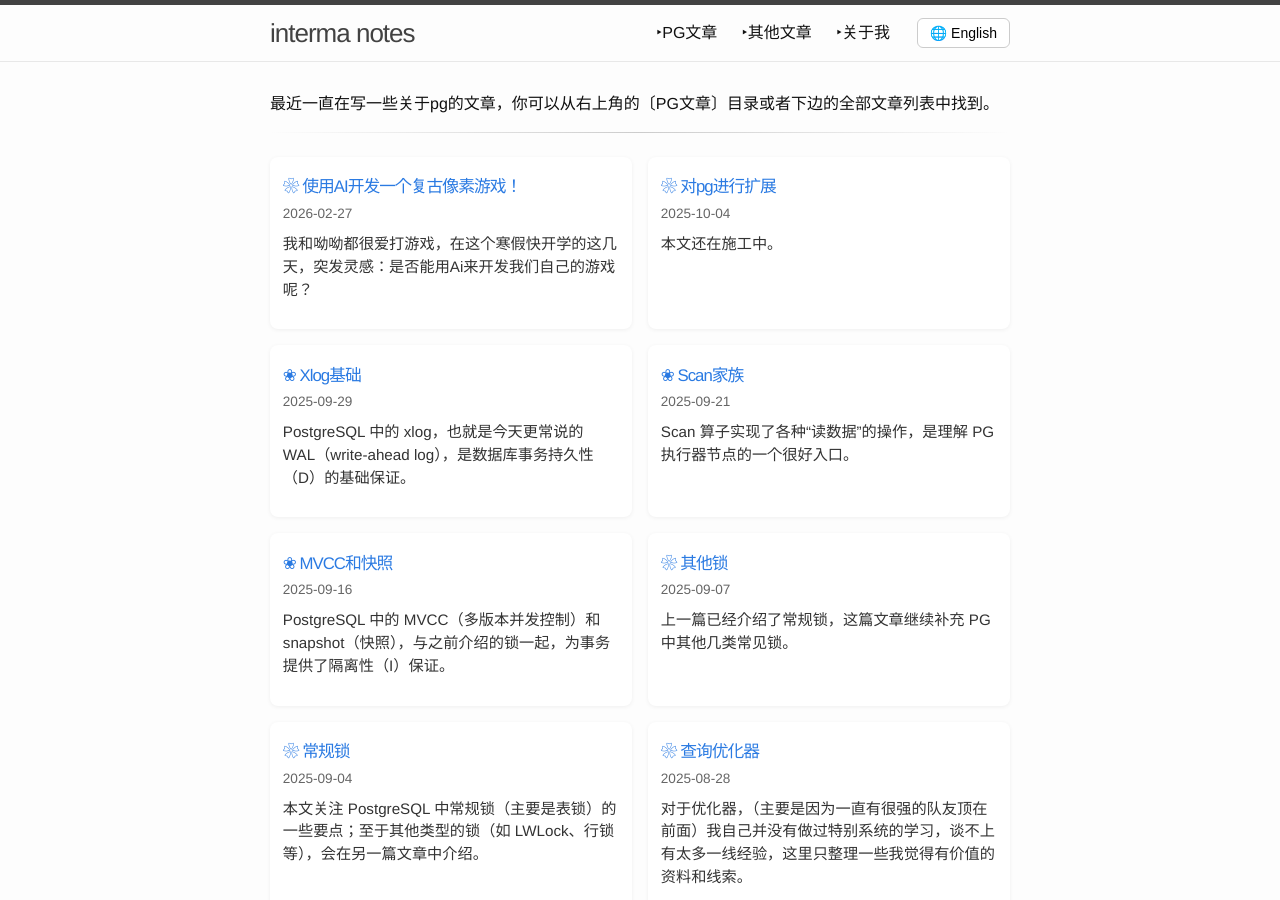
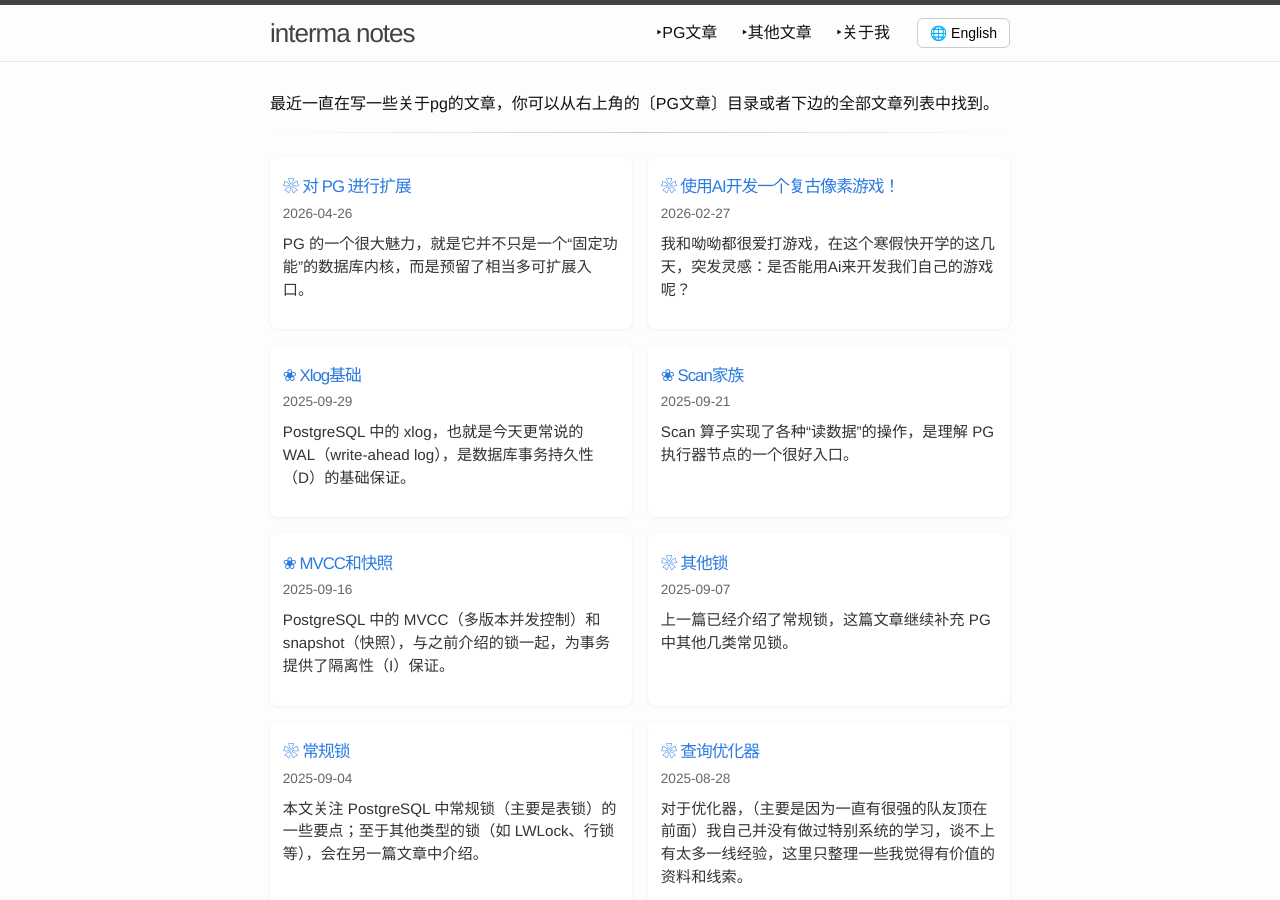
Before and after one commit to interma/interma.github.io, a Jekyll site: the page built from index.markdown, in a window 1280 px wide and 900 px high. Built offline with Jekyll 4.4.1, drawn with Linux system fonts in a browser that asks for light colours; some of the changed lines change nothing that is shown.

Commit message:
add extension

````diff
--- a/_posts/2025-11-09-extension.markdown
+++ /dev/null
@@ -1,18 +0,0 @@
----
-layout: post
-title:  "对pg进行扩展"
-date:   2025-10-04 09:23:57 +0800
-permalink: /postgres/extension.html
-tags: [postgres]
----
-
-本文还在施工中。
-
-后续准备系统梳理一下 PG 的几类扩展入口，例如：
-- SQL / C 函数与自定义类型
-- hook 机制
-- 自定义执行器节点（如 Custom Scan）
-- 自定义索引 AM / Table AM
-- FDW、background worker 等扩展点
-
-等正文补全后，再把这些内容串起来看。
--- /dev/null
+++ b/_posts/2026-04-26-extension.markdown
@@ -0,0 +1,332 @@
+---
+layout: post
+title:  "对 PG 进行扩展"
+date:   2026-04-26 15:19:23 +0800
+permalink: /postgres/extension.html
+tags: [postgres, extension]
+---
+
+PG 的一个很大魅力，就是它并不只是一个“固定功能”的数据库内核，而是预留了相当多可扩展入口。
+
+轻量一些的需求，可以只写 SQL 函数或 C UDF；再重一些，可以通过 hook 改写内核行为；如果还不够，就继续往执行器、访问方法、外部数据访问甚至后台任务框架里深入。
+
+不过，“PG 扩展”这个词本身有两层含义：
+- 一层是 packaging 意义上的 extension，即 `CREATE EXTENSION xxx` 这种可安装模块。
+- 另一层是更广义的 extensibility，即 PostgreSQL 内核提供了哪些能力边界，允许你把新逻辑插进去。
+
+本文章侧重于介绍第二个方面。
+
+### 基础
+一个粗略的可扩展点的分层图：
+
+```txt
+SQL 层
+  ├─ function / aggregate / operator / type
+规划与执行
+  ├─ planner hook
+  ├─ executor hook
+  └─ Custom Path / Custom Scan
+存储访问层
+  ├─ index AM
+  └─ table AM
+对外连接与后台任务
+  ├─ FDW
+  └─ background worker
+```
+
+> 留意：在Sql词法/语法层面是没有hook的。所以要新增语法特性的话，只能通过函数、类型、operator 来实现。或者直接硬编码到pg代码中。
+
+如果按“侵入性”和“实现难度”来排，大致也是从上到下逐步增加：
+- SQL / C 函数：最容易上手，适合新增计算逻辑。
+- hook：适合在已有流程上做全局增强或观测。
+- Custom Scan / Custom Path：适合把某类查询改写成自定义执行逻辑。
+- index AM / table AM：适合深度改造存储与访问方式，复杂度很高。
+- FDW / background worker：适合连接外部系统，或在数据库内长期运行后台任务。
+
+对大多数业务需求来说，其实很少一上来就需要碰 AM 或执行器节点。通常是先从“能不能用函数、类型、operator、hook 解决”开始。
+
+### SQL / C 函数与自定义类型
+这是最常见、也最“正统”的扩展入口。
+
+★函数
+
+最简单的情况，是新增一个 SQL 函数，甚至只是对已有函数做组合：
+
+```sql
+CREATE FUNCTION my_add(a int, b int)
+RETURNS int
+LANGUAGE SQL
+AS $$
+    SELECT a + b
+$$;
+```
+
+如果性能敏感，或者需要直接操作 PG 内部数据结构，就可以继续往 C 函数走：
+
+```c
+PG_MODULE_MAGIC;
+
+PG_FUNCTION_INFO_V1(my_add);
+
+Datum
+my_add(PG_FUNCTION_ARGS)
+{
+    int32 a = PG_GETARG_INT32(0);
+    int32 b = PG_GETARG_INT32(1);
+    PG_RETURN_INT32(a + b);
+}
+```
+
+这里最核心的点是：PostgreSQL 把函数看成非常基础的可扩展单元。很多看起来像“语法特性”的东西，底层其实都能回到函数机制上，比如：
+- 普通标量函数
+- aggregate / window function
+- operator 背后的实现函数
+- 某些 type 的输入输出函数
+
+因此如果你的需求本质上是“新增一种计算”，优先考虑函数往往是最自然的路径。
+
+★自定义类型
+
+再进一步，就是自定义类型。比如：
+- 一个新的压缩向量类型
+- 特殊编码格式的二进制类型
+- 带额外语义的 domain / enum / range
+
+自定义类型本身通常并不是孤立存在的，而是要和下面这些能力配套：
+- 输入输出函数：告诉 PG 如何解析和打印这个类型。
+- 比较函数与 operator：让它能参与表达式计算。
+- opclass / opfamily：让它能真正接入索引体系。
+- selectivity / statistics 支持：让优化器对它“有感觉”。
+
+这也是为什么很多看起来只是“加一个类型”的扩展，最后会越做越大。比如 `pgvector` 的核心价值并不只是“新增 vector 类型”，而是围绕这个类型继续补上距离计算、索引支持和查询语义。
+
+如果是类型这一侧，可以先记住这几个关键词：
+- `TypeName` / `Oid`：SQL 层类型最终都会映射到 catalog 里的类型 OID。
+- 输入输出函数：通常就是 `xxx_in` / `xxx_out` 这类入口。
+- `pg_type`：类型元信息最终注册到这里。
+- `pg_opclass` / `pg_opfamily`：类型要接入索引体系时经常会碰到。
+
+★打包成 extension
+
+如果要做成可安装模块，通常还会有这样一层目录结构：
+
+```txt
+myext/
+  ├─ myext.control
+  ├─ sql/
+  │   └─ myext--1.0.sql
+  └─ src/
+      └─ myext.c
+```
+
+大致过程如下：
+
+```txt
+CREATE EXTENSION myext
+    -> 读取 myext.control
+    -> 执行 sql/myext--1.0.sql
+    -> 在需要时加载动态库
+    -> 把 SQL 对象注册进系统 catalog
+```
+
+### hook 机制
+如果说函数更像“新增能力”，那么 hook 更像“在内核既有流程中插一刀”。
+
+典型 hook 包括：
+- `planner_hook`：介入查询规划流程，可以做 plan 前后的观测、改写或替换规划策略。
+- `ProcessUtility_hook`：介入 DDL / utility 语句处理流程，比如 `CREATE`、`ALTER`、`COPY`、`EXPLAIN` 等。
+- `ExecutorStart_hook` / `ExecutorRun_hook` / `ExecutorEnd_hook`：介入执行器生命周期，适合做执行期统计、审计和运行控制。
+- `object_access_hook`：在 catalog 对象被创建、修改、删除等操作时触发，适合做对象级审计或限制。
+- `emit_log_hook`：介入日志输出路径，适合做日志转发、附加字段或自定义日志处理。
+
+一个典型模式如下：
+
+```c
+static planner_hook_type prev_planner_hook = NULL;
+
+static PlannedStmt *
+my_planner(Query *parse, const char *query_string,
+           int cursor_opts, ParamListInfo bound_params)
+{
+    /* 在这里做观测、改写或注入额外逻辑 */
+
+    if (prev_planner_hook)
+        return prev_planner_hook(parse, query_string, cursor_opts, bound_params);
+    else
+        return standard_planner(parse, query_string, cursor_opts, bound_params);
+}
+```
+
+这里要特别注意两点：
+- hook 一般要做链式调用，不能粗暴覆盖掉前一个扩展的 hook。
+- 很多 hook 并不是稳定 ABI，更像“源码级扩展点”；PG 大版本升级后，扩展代码经常也要跟着适配。
+
+hook相当于给内核行为打补丁式增强，比如 `pg_stat_statements`、`auto_explain` 这类扩展，就大量利用了 hook。
+
+### 自定义执行器节点
+如果 hook 还不够，而你的需求已经不是“在已有节点外面包一层逻辑”，而是“我想让优化器和执行器真正认识一种新节点”，那么就会走到 Custom Path / Custom Scan。
+
+这部分是 PostgreSQL 留给扩展实现自定义执行逻辑的一个重要入口。
+
+★为什么需要 Custom Scan
+
+有些场景下，简单函数调用并不能表达你的意图，例如：
+- 扫描的数据并不来自普通 heap，而来自外部列存或自定义缓存层
+- 某段计算希望整体下推到外部引擎执行
+- 需要一个新的执行节点，在运行时维护自己的状态机
+
+这时如果还硬塞进现有节点模型里，往往会比较别扭。Custom Scan 的意义，就是让扩展能在执行器 plan tree 中占一个正式位置。
+
+★大致流程
+
+典型链路是：
+
+```txt
+set_rel_pathlist_hook / planner hook
+    -> 生成 CustomPath
+    -> planner 选择该 path
+    -> create_plan 生成 CustomScan plan 节点
+    -> ExecutorStart 时初始化 CustomScanState
+    -> ExecutorRun 时通过自定义回调产出 tuple
+```
+
+也就是说，Custom Scan 通常不只是“执行器节点”这么简单，它往往要同时碰到规划阶段和执行阶段。
+
+一个很粗略的理解方式是：
+- `CustomPath`：告诉优化器“我这里有另一条可选路径”。
+- `CustomScan`：把这条路径固化进 plan tree。
+- `CustomScanState`：执行时保存节点内部状态。
+
+这类扩展通常适合：
+- 列存扫描
+- 远端 pushdown
+- 向量化执行
+- 特殊的 join / scan / cache 节点
+
+`pg_mooncake`、`hydra-columnar` 这类项目都值得结合着看。
+
+### 自定义索引 AM / Table AM
+再往下，就是访问数据的扩展点了。
+
+PostgreSQL 把表访问和索引访问都抽象成了访问方法（access method）接口。扩展可以自己实现一套 AM，然后挂到 SQL 层暴露出来。
+
+★index AM
+
+索引 AM 的典型例子有：
+- btree
+- hash
+- gist
+- gin
+- brin
+
+如果只是想先理解 PG 内核里“索引访问方法”大概长什么样，可以先参考之前的[《Btree索引》]({% post_url 2025-09-28-btree %})。
+
+这些在内核里都是不同的索引访问方法。理论上，扩展也可以新增自己的索引 AM。
+
+这类扩展通常需要回答一整套问题：
+- 索引页如何组织？
+- 如何插入、删除、扫描？
+- 如何处理 WAL、recovery、并发控制？
+- 如何支持 vacuum？
+- 如何向优化器暴露代价估算与能力边界？
+
+所以它并不是“写几个回调函数”那么简单，而是几乎等于做一个小型存储引擎组件。
+
+★table AM
+
+table AM 更进一步，它决定了“表”本身怎么存、怎么扫、怎么更新。heap AM 只是其中一种实现。
+
+如果你想做下面这些事情，就有可能碰到 table AM：
+- 行存改列存
+- 特殊压缩格式
+- 面向冷数据的归档存储
+- 特化的 MVCC / vacuum 行为
+
+但现实里，真正做 table AM 扩展的门槛非常高，因为它要和 PG 的大量基础设施配合：
+- buffer manager
+- WAL / recovery
+- visibility / snapshot
+- vacuum / analyze
+- executor 中各类 scan/update 路径
+
+### FDW 与 background worker
+前面几类更偏“扩展内核已有数据路径”；而 FDW 和 background worker，则更偏“接入外部系统”与“在数据库里跑长期任务”。
+
+★FDW
+FDW（Foreign Data Wrapper）让 PG 可以把外部数据源映射成 foreign table，从 SQL 层看起来几乎像普通表：
+
+```sql
+CREATE FOREIGN TABLE ext_t (
+    id bigint,
+    name text
+)
+SERVER my_server
+OPTIONS (...);
+```
+
+常见用途包括：
+- 访问远端 PostgreSQL、MySQL、对象存储或其他数据系统
+- 做 federated query
+- 把部分过滤、排序、聚合下推到远端
+
+FDW 的优点是接口边界相对清晰，和 SQL 语义也比较贴近；很多“从外部读数据”的需求，优先考虑 FDW 往往比直接魔改执行器更稳妥。
+
+★background worker
+background worker 则允许你在 PG 内部启动长期运行的后台进程。
+
+常见用途：
+- 异步任务调度
+- cache 预热
+- 定时维护
+- 与外部系统做流式同步
+
+它通常和下面这些机制一起出现：
+- shared memory
+- latch / signal
+- shmem startup hook
+- libpq / SPI
+
+如果需求是“不是由用户 SQL 直接触发，而是需要数据库自己在后台持续做事”，那 background worker 往往就是最直接的答案。
+
+### 如何选择扩展入口
+从学习顺序上，建议按这个顺序往下走：
+
+1. 只是新增计算逻辑？
+    - 先看 SQL 函数 / C UDF / aggregate / operator。
+2. 想增强某个全局阶段的行为？
+    - 看 hook。
+3. 想让优化器或执行器识别一类新节点？
+    - 看 Custom Path / Custom Scan。
+4. 想对接外部数据系统？
+    - 优先看 FDW。
+5. 想在数据库里常驻运行后台任务？
+    - 看 background worker。
+6. 想重做存储组织或索引结构？
+    - 才考虑 table AM / index AM。
+
+### Discussion
+对 PG 来说，扩展能力是它生态繁荣的一个根本原因。
+
+很多成功项目，本质上都可以看作是“找对了扩展入口”：
+- `pg_stat_statements`：主要是观测与统计增强。
+- `pg_trgm`：类型 / operator / index 配套扩展。
+- `pgvector`：类型、函数、operator、索引能力的组合。
+- `postgres_fdw`：把远端 PG 接进本地优化器和执行器。
+- `timescaledb`：在 hook、planner、catalog、后台任务等多处联合扩展。
+
+不过也要看到，PG 的很多扩展点更接近“源码接口”，而不是稳定 ABI。扩展做得越深，越容易在大版本升级时付出适配成本。
+
+所以对扩展开发来说，真正重要的不只是“能不能做”，更是：
+- 这个入口是否足够稳定？
+- 是否和优化器/执行器/存储层现有模型契合？
+- 是否值得为了这个需求承担后续维护成本？
+
+### Questions
+1. 如果要给 PG 增加一个“列存扫描”能力，最佳入口到底是 FDW、Custom Scan，还是 table AM？
+    > 大概率要根据是否需要 MVCC 深度融合、是否要对优化器暴露原生能力来判断。
+2. hook 和 Custom Scan 的边界在哪里？
+    > 一个常见判断方式是：如果只是“影响已有流程”，更偏 hook；如果要“引入新的 plan/executor 节点语义”，更偏 Custom Scan。
+3. 如果只是想加一个新索引，是否一定要自定义 index AM？
+    > 不一定。很多时候真正需要的是 opclass/operator 支持，而不是整套新的 AM。
+
+(这篇文章AI参与了编辑)
--- a/postgres.markdown
+++ b/postgres.markdown
@@ -44,7 +44,7 @@ nav_order: 1
 ### 其他
 * 系统表和cache
 * libpq
-* [对pg进行扩展]({% post_url 2025-11-09-extension %})
+* [对pg进行扩展]({% post_url 2026-04-26-extension %})
 
 ## Greenplum相关
 ### 基础
````
